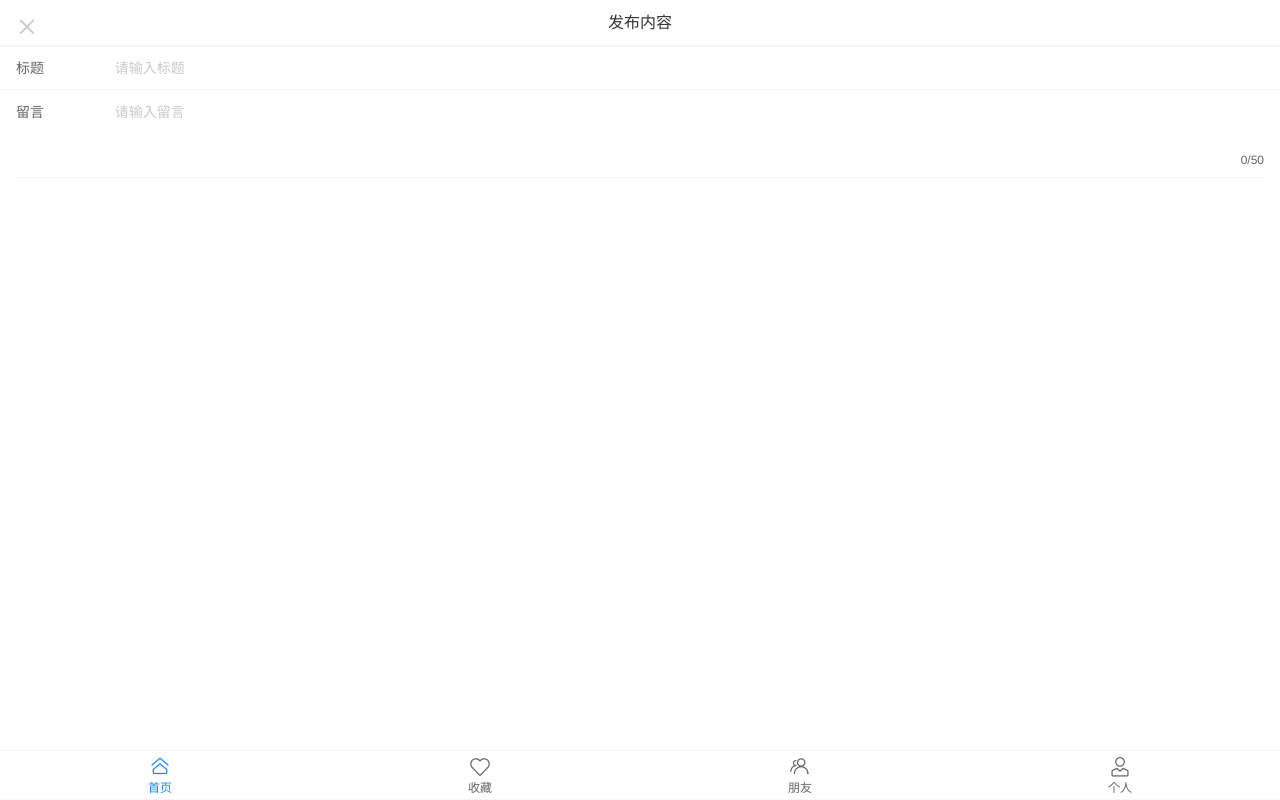
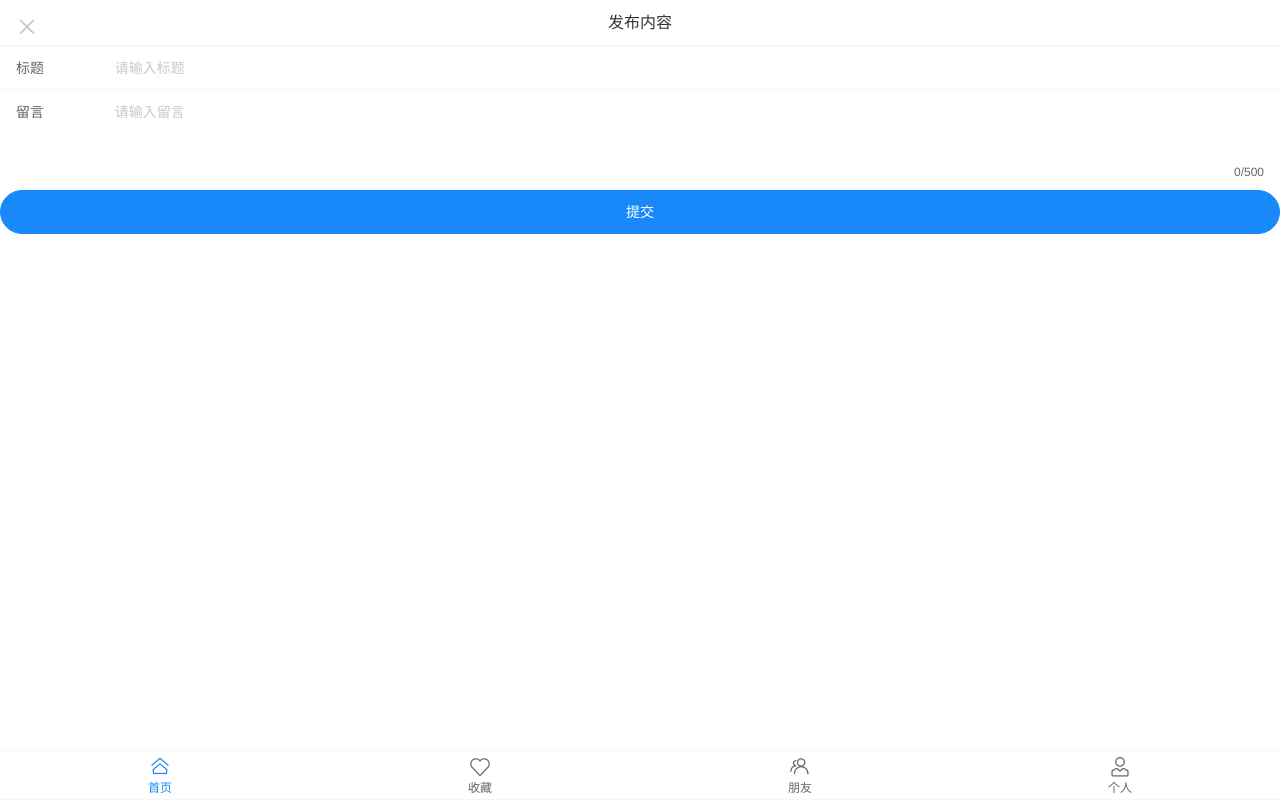
Before and after one commit to LehaoLin/zhihu-vue-clone, a Vue app in the folder zhihu/: page /home in a window 1280 px wide. Both pictures are taken after a click on the button 1265 px from the left and 27 px from the top of the page. Shown: the top 800 px of the page. Built offline with nearby package versions, Linux system fonts and the light colour scheme.

Commit message:
发布内容

```diff
--- a/zhihu/src/views/Home.vue
+++ b/zhihu/src/views/Home.vue
@@ -23,13 +23,15 @@
               <van-field
                 v-model="input_context"
                 rows="2"
-                autosize
                 label="留言"
                 type="textarea"
-                maxlength="50"
+                maxlength="500"
                 placeholder="请输入留言"
                 show-word-limit
               />
+              <van-button round block type="info" native-type="submit">
+                提交
+              </van-button>
         </van-popup>
 
       <van-tabs v-model="active_tab">
```
